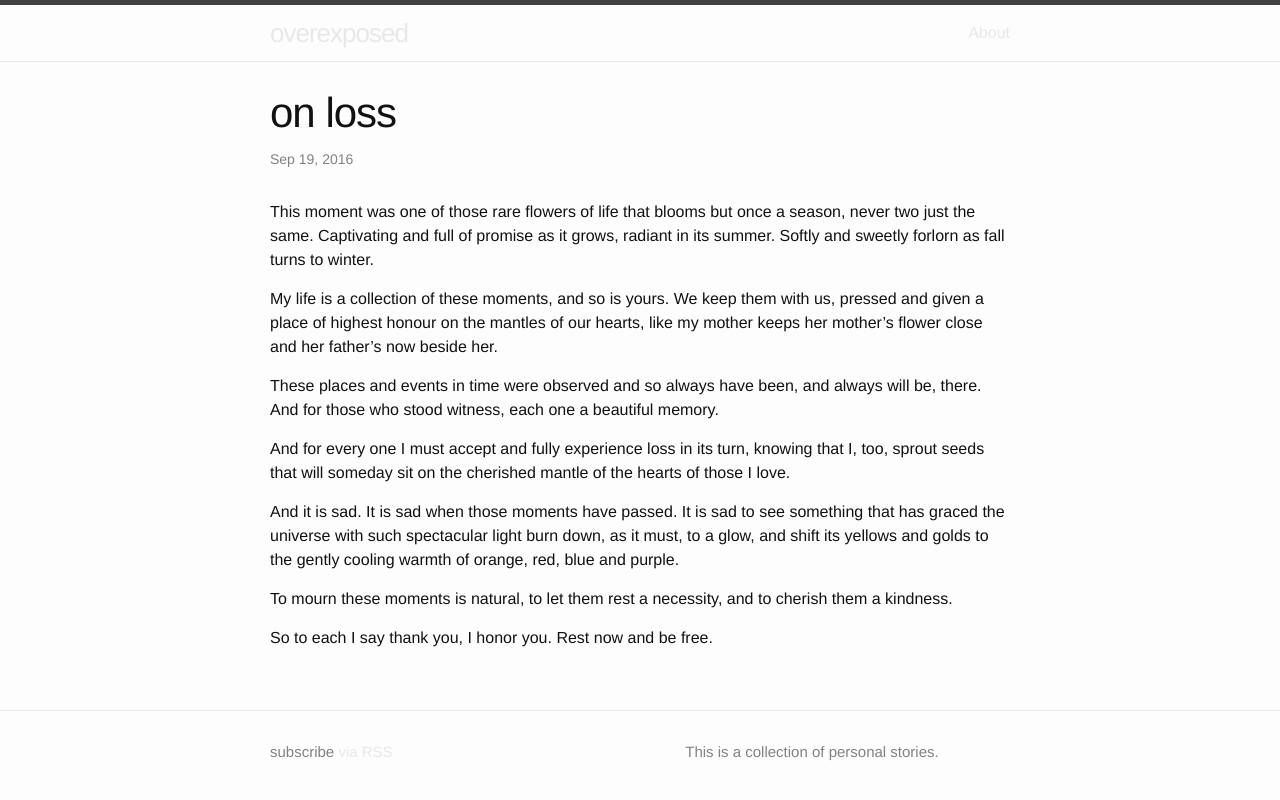
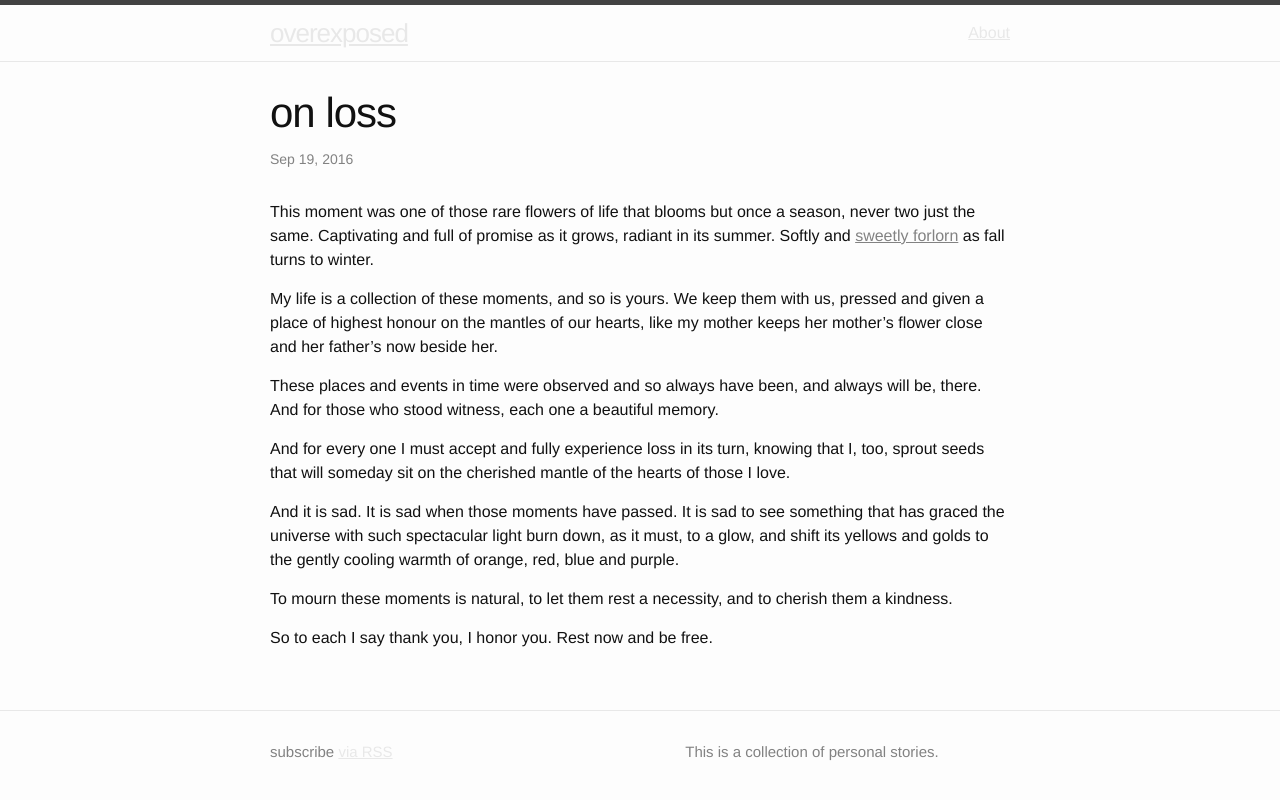
Before and after one commit to lizgene/not-lizhubertz.github.io, a Jekyll site: the page built from _posts/2016-09-19-on-loss.markdown, in a window 1280 px wide. Shown: the top 800 px of the page. Built offline with Jekyll 4.4.1, drawn with Linux system fonts in a browser that asks for light colours.

Commit message:
add music and small style change to link text

```diff
--- a/_posts/2016-09-19-on-loss.markdown
+++ b/_posts/2016-09-19-on-loss.markdown
@@ -5,7 +5,7 @@ date: 2016-09-19
 categories: prose
 ---
 
-This moment was one of those rare flowers of life that blooms but once a season, never two just the same. Captivating and full of promise as it grows, radiant in its summer. Softly and sweetly forlorn as fall turns to winter.
+This moment was one of those rare flowers of life that blooms but once a season, never two just the same. Captivating and full of promise as it grows, radiant in its summer. Softly and [sweetly forlorn](https://soundcloud.com/manu_cruzate/vals-de-amelie-manu-cruzate) as fall turns to winter.
 
 My life is a collection of these moments, and so is yours. We keep them with us, pressed and given a place of highest honour on the mantles of our hearts, like my mother keeps her mother’s flower close and her father’s now beside her.
 
--- a/_sass/_base.scss
+++ b/_sass/_base.scss
@@ -89,16 +89,14 @@ h1, h2, h3, h4, h5, h6 {
  * Links
  */
 a {
-    color: $brand-color;
-    text-decoration: none;
+    color: $grey-color;
 
     &:visited {
-        color: darken($brand-color, 15%);
+        color: $grey-color;
     }
 
     &:hover {
-        color: $text-color;
-        text-decoration: underline;
+        color: $grey-color-light;
     }
 }
 
```
